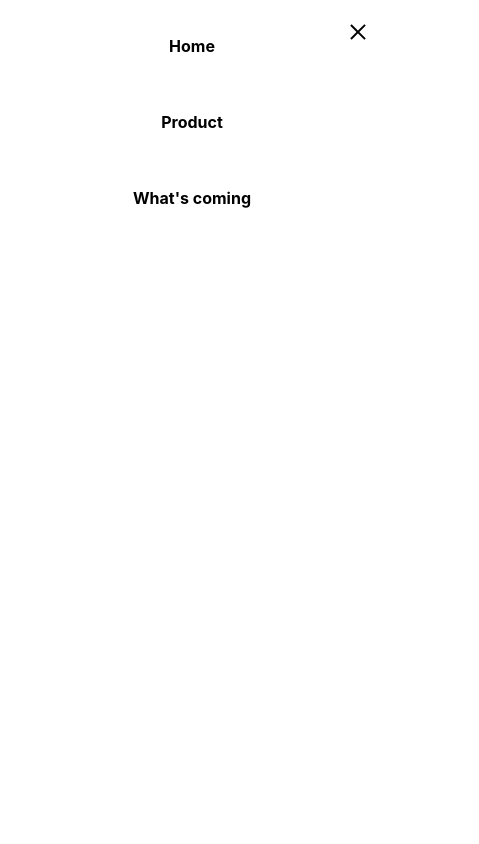
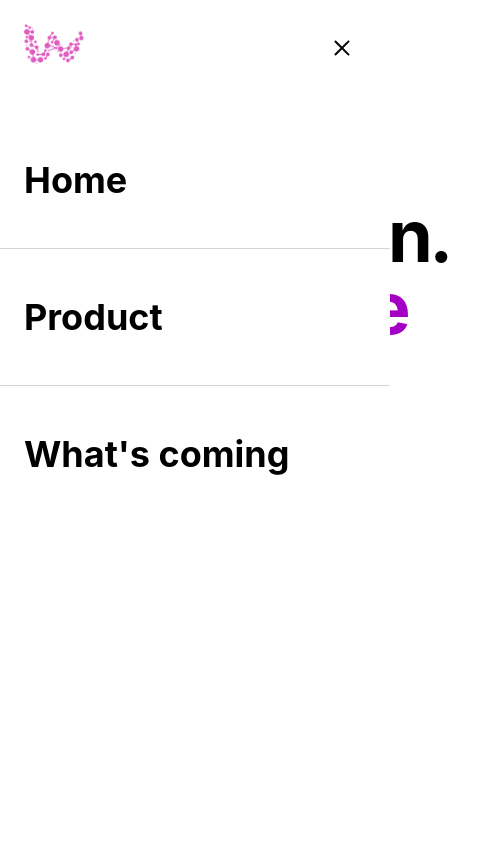
Before and after one commit to leandroBorgesFerreira/WriteopiaLandingPage, a React (Create React App) app: page / in a window 390 px wide. Both pictures are taken after a click on the button 358 px from the left and 32 px from the top of the page. Shown: the top 844 px of the page, 479 px wide, since content can reach past the window. Built offline with nearby package versions, Linux system fonts and the light colour scheme.

Commit message:
small fixes

```diff
--- a/src/header/Header.tsx
+++ b/src/header/Header.tsx
@@ -10,21 +10,24 @@ function Header() {
   };
 
   return (
-      <header className='flex w-screen flex-row pt-2'>
-        <img className='header-logo ml-4' src="/logo.png" alt="Writeopia logo" />
+      <header className='flex w-screen flex-row pt-6 pb-6'>
+        <img className='header-logo z-50 ml-6' src="/logo.png" alt="Writeopia logo" />
         <nav className="ml-auto pr-10 hidden md:flex items-center">
           <button className="header-button">Home</button>
           <button className="header-button">Product</button>
           <button className="header-button">What's coming</button>
         </nav>
-        <div className="mr-10 z-50 ml-auto mr-2 md:hidden">
+        <div className={`z-50 ml-auto ${isOpen ? 'visible' : 'md:hidden'}  mr-6`}>
           <Hamburger toggled={isOpen} toggle={toggleMenu} size={20} />
         </div>
-        <div className={`fixed inset-0 bg-white z-40 flex flex-col items-center justify-start pt-6 transition-all duration-300 ease-in-out ${isOpen ? 'opacity-100 visible' : 'opacity-0 invisible'}`}>
-          <nav className="flex flex-col items-center gap-8 w-screen items-center">
-            <button className="header-button">Home</button>
-            <button className="header-button">Product</button>
-            <button className="header-button">What's coming</button>
+        <div className={`fixed inset-0 bg-white z-40 pt-6 transition-all duration-300 ease-in-out ${isOpen ? 'opacity-100 visible' : 'opacity-0 invisible'}`}>
+
+          <nav className="flex flex-col items-start gap-6 w-screen pt-28">
+            <button className="text-4xl w-screen text-start font-bold p-6">Home</button>
+            <div className="h-px bg-gray-300 w-full"/>
+            <button className="text-4xl w-screen text-start font-bold p-6">Product</button>
+            <div className="h-px bg-gray-300 w-full"/>
+            <button className="text-4xl w-screen text-start font-bold p-6">What's coming</button>
           </nav>
         </div>
       </header>
--- a/src/hero/Hero.tsx
+++ b/src/hero/Hero.tsx
@@ -4,7 +4,7 @@ import '../App.css';
 function Hero() {
   return (
       <div className="subheader">
-        <p className='text-3xl font-bold tracking-tighter sm:text-7xl mb-8 mt-10'>Free documentation. <span className="highlight">For the brave and true.</span> </p>
+        <p className='text-7xl font-bold tracking-tighter sm:text-7xl p-8'>Free documentation. <span className="highlight">For the brave and true.</span> </p>
         <p className="max-w-[440px] text-gray-500 font-semibold text-xl">Write your ideas. Keep you docs safe and prive. Decide where you data goes.</p>
 
         <div className="space-x-4 mb-20">
--- a/src/platforms/Compatibility.tsx
+++ b/src/platforms/Compatibility.tsx
@@ -56,7 +56,7 @@ export default function Component() {
             Our app is designed to work seamlessly across all major platforms. Whether you're on desktop, mobile, or web, you'll have the same great experience.
           </p>
         </div>
-        <div className="grid gap-6 mt-12 sm:grid-cols-2 lg:grid-cols-3">
+        <div className="grid gap-6 mt-12 grid-cols-2 sm:grid-cols-2 lg:grid-cols-3">
           {platforms.map(renderPlatformCard)}
         </div>
       </div>
```
